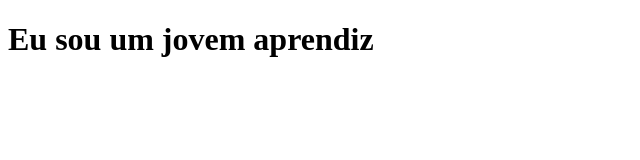
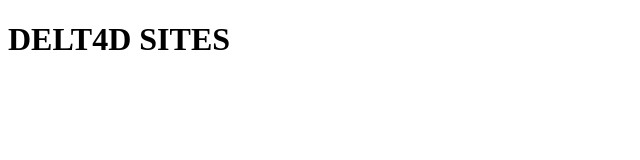
Before and after one commit to delt4d/delt4d.github.io, a plain HTML site: page index.html in a window 1280 px wide. Shown: the whole page, without its empty margins (0-640 px from the left). Drawn offline with Linux system fonts and the light colour scheme.

Commit message:
Update index.html

```diff
--- a/index.html
+++ b/index.html
@@ -7,6 +7,8 @@
     <title>Meu primeiro site no GitHub Pages</title>
 </head>
 <body>
-    <h1>Eu sou um jovem aprendiz</h1>
+    <header>
+        <h1>DELT4D SITES</h1>
+    </header>
 </body>
 </html>
```
